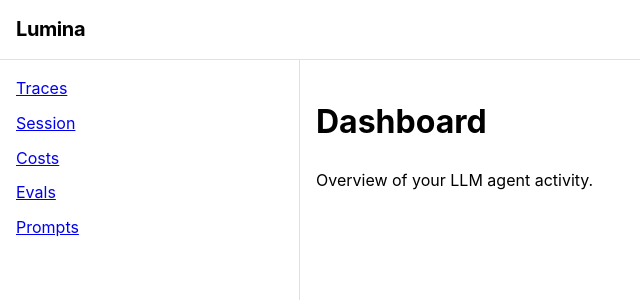
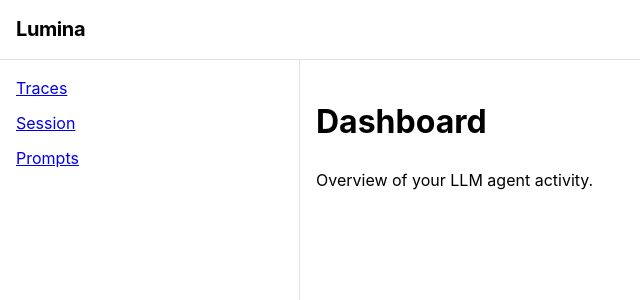
Before and after one commit to BAronHW/Lumina, a React (Vite) app in the folder typescript-projects/front-end/: page / in a window 1280 px wide. Shown: the top 300 px of the page, without its empty margins (0-640 px from the left). Built offline with nearby package versions, Linux system fonts and the light colour scheme.

Commit message:
more stuff

```diff
--- a/typescript-projects/front-end/src/HomePage.tsx
+++ b/typescript-projects/front-end/src/HomePage.tsx
@@ -35,8 +35,6 @@ export default function HomePage() {
             <Navbar links={[
               { href: '/traces', title: 'Traces' },
               { href: '/sessions', title: 'Session' },
-              { href: '/costs', title: 'Costs' },
-              { href: '/evals', title: 'Evals' },
               { href: '/prompts', title: 'Prompts' }
             ]}/>
           </Stack>
--- a/typescript-projects/front-end/src/routeTree.gen.ts
+++ b/typescript-projects/front-end/src/routeTree.gen.ts
@@ -10,8 +10,6 @@
 
 import { Route as rootRouteImport } from './routes/__root'
 import { Route as IndexRouteImport } from './routes/index'
-import { Route as CostsIndexRouteImport } from './routes/costs/index'
-import { Route as EvalsIndexRouteImport } from './routes/evals/index'
 import { Route as PromptsIndexRouteImport } from './routes/prompts/index'
 import { Route as SessionsIndexRouteImport } from './routes/sessions/index'
 import { Route as TracesIndexRouteImport } from './routes/traces/index'
@@ -20,16 +18,6 @@ import { Route as TracesTraceIdRouteImport } from './routes/traces/$traceId'
 const IndexRoute = IndexRouteImport.update({
   id: '/',
   path: '/',
-  getParentRoute: () => rootRouteImport,
-} as any)
-const CostsIndexRoute = CostsIndexRouteImport.update({
-  id: '/costs/',
-  path: '/costs/',
-  getParentRoute: () => rootRouteImport,
-} as any)
-const EvalsIndexRoute = EvalsIndexRouteImport.update({
-  id: '/evals/',
-  path: '/evals/',
   getParentRoute: () => rootRouteImport,
 } as any)
 const PromptsIndexRoute = PromptsIndexRouteImport.update({
@@ -56,8 +44,6 @@ const TracesTraceIdRoute = TracesTraceIdRouteImport.update({
 export interface FileRoutesByFullPath {
   '/': typeof IndexRoute
   '/traces/$traceId': typeof TracesTraceIdRoute
-  '/costs/': typeof CostsIndexRoute
-  '/evals/': typeof EvalsIndexRoute
   '/prompts/': typeof PromptsIndexRoute
   '/sessions/': typeof SessionsIndexRoute
   '/traces/': typeof TracesIndexRoute
@@ -65,8 +51,6 @@ export interface FileRoutesByFullPath {
 export interface FileRoutesByTo {
   '/': typeof IndexRoute
   '/traces/$traceId': typeof TracesTraceIdRoute
-  '/costs': typeof CostsIndexRoute
-  '/evals': typeof EvalsIndexRoute
   '/prompts': typeof PromptsIndexRoute
   '/sessions': typeof SessionsIndexRoute
   '/traces': typeof TracesIndexRoute
@@ -75,37 +59,19 @@ export interface FileRoutesById {
   __root__: typeof rootRouteImport
   '/': typeof IndexRoute
   '/traces/$traceId': typeof TracesTraceIdRoute
-  '/costs/': typeof CostsIndexRoute
-  '/evals/': typeof EvalsIndexRoute
   '/prompts/': typeof PromptsIndexRoute
   '/sessions/': typeof SessionsIndexRoute
   '/traces/': typeof TracesIndexRoute
 }
 export interface FileRouteTypes {
   fileRoutesByFullPath: FileRoutesByFullPath
-  fullPaths:
-    | '/'
-    | '/traces/$traceId'
-    | '/costs/'
-    | '/evals/'
-    | '/prompts/'
-    | '/sessions/'
-    | '/traces/'
+  fullPaths: '/' | '/traces/$traceId' | '/prompts/' | '/sessions/' | '/traces/'
   fileRoutesByTo: FileRoutesByTo
-  to:
-    | '/'
-    | '/traces/$traceId'
-    | '/costs'
-    | '/evals'
-    | '/prompts'
-    | '/sessions'
-    | '/traces'
+  to: '/' | '/traces/$traceId' | '/prompts' | '/sessions' | '/traces'
   id:
     | '__root__'
     | '/'
     | '/traces/$traceId'
-    | '/costs/'
-    | '/evals/'
     | '/prompts/'
     | '/sessions/'
     | '/traces/'
@@ -114,8 +80,6 @@ export interface FileRouteTypes {
 export interface RootRouteChildren {
   IndexRoute: typeof IndexRoute
   TracesTraceIdRoute: typeof TracesTraceIdRoute
-  CostsIndexRoute: typeof CostsIndexRoute
-  EvalsIndexRoute: typeof EvalsIndexRoute
   PromptsIndexRoute: typeof PromptsIndexRoute
   SessionsIndexRoute: typeof SessionsIndexRoute
   TracesIndexRoute: typeof TracesIndexRoute
@@ -128,20 +92,6 @@ declare module '@tanstack/react-router' {
       path: '/'
       fullPath: '/'
       preLoaderRoute: typeof IndexRouteImport
-      parentRoute: typeof rootRouteImport
-    }
-    '/costs/': {
-      id: '/costs/'
-      path: '/costs'
-      fullPath: '/costs/'
-      preLoaderRoute: typeof CostsIndexRouteImport
-      parentRoute: typeof rootRouteImport
-    }
-    '/evals/': {
-      id: '/evals/'
-      path: '/evals'
-      fullPath: '/evals/'
-      preLoaderRoute: typeof EvalsIndexRouteImport
       parentRoute: typeof rootRouteImport
     }
     '/prompts/': {
@@ -178,8 +128,6 @@ declare module '@tanstack/react-router' {
 const rootRouteChildren: RootRouteChildren = {
   IndexRoute: IndexRoute,
   TracesTraceIdRoute: TracesTraceIdRoute,
-  CostsIndexRoute: CostsIndexRoute,
-  EvalsIndexRoute: EvalsIndexRoute,
   PromptsIndexRoute: PromptsIndexRoute,
   SessionsIndexRoute: SessionsIndexRoute,
   TracesIndexRoute: TracesIndexRoute,
--- a/typescript-projects/front-end/src/routes/costs/index.tsx
+++ /dev/null
@@ -1,42 +0,0 @@
-import { createFileRoute } from '@tanstack/react-router'
-import { Center, Container, Loader, Stack, Text, Title } from '@mantine/core'
-import { useCosts, useExpensiveTraces, type ExpensiveTrace } from '../../api/costs'
-import { GenericTable, type ColumnDef } from '../../components/tables/GenericTable'
-
-export const Route = createFileRoute('/costs/')({
-  component: CostsPage,
-})
-
-const expensiveTraceColumns: ColumnDef<ExpensiveTrace>[] = [
-  { header: 'Name', accessor: (row) => row.name },
-  { header: 'Agent', accessor: (row) => row.agentId },
-  { header: 'Cost', accessor: (row) => `$${row.totalCostUsd.toFixed(4)}` },
-  { header: 'Started', accessor: (row) => new Date(row.startedAt).toLocaleString() },
-]
-
-function CostsPage() {
-  const { isPending, error, data: costs } = useCosts()
-  const { data: expensiveTraces } = useExpensiveTraces()
-
-  return (
-    <Container size="xl">
-      { isPending
-        ? <Center h="50vh"><Loader /></Center>
-        : error
-        ? <Center h="50vh"><Text c="red">Failed to load costs: {error.message}</Text></Center>
-        : <><h1>Costs</h1>
-          <Stack gap="md">
-            <Text size="xl" fw={700}>Total Spend: ${costs?.totalCost?.toFixed(2) ?? '0.00'}</Text>
-            <Title order={3}>Most Expensive Traces</Title>
-            <Stack align="center">
-              <GenericTable<ExpensiveTrace>
-                columns={expensiveTraceColumns}
-                rows={expensiveTraces ?? []}
-                getRowKey={(row) => row.id}
-              />
-            </Stack>
-          </Stack>
-        </> }
-    </Container>
-  )
-}
--- a/typescript-projects/front-end/src/routes/evals/index.tsx
+++ /dev/null
@@ -1,36 +0,0 @@
-import { createFileRoute } from '@tanstack/react-router'
-import { Center, Container, Loader, Stack, Text } from '@mantine/core'
-import { useEvalRuns, type EvalRun } from '../../api/evals'
-import { GenericTable, type ColumnDef } from '../../components/tables/GenericTable'
-
-export const Route = createFileRoute('/evals/')({
-  component: EvalsPage,
-})
-
-const columns: ColumnDef<EvalRun>[] = [
-  { header: 'Name', accessor: (row) => row.evalName },
-  { header: 'Scorer', accessor: (row) => row.scorerType },
-  { header: 'Created', accessor: (row) => new Date(row.createdAt).toLocaleString() },
-]
-
-function EvalsPage() {
-  const { isPending, error, data } = useEvalRuns()
-
-  return (
-    <Container size="xl">
-      { isPending
-        ? <Center h="50vh"><Loader /></Center>
-        : error
-        ? <Center h="50vh"><Text c="red">Failed to load eval runs: {error.message}</Text></Center>
-        : <><h1>Evals</h1>
-          <Stack align="center" gap="md">
-            <GenericTable<EvalRun>
-              columns={columns}
-              rows={data ?? []}
-              getRowKey={(row) => row.id}
-            />
-          </Stack>
-        </> }
-    </Container>
-  )
-}
--- a/typescript-projects/front-end/src/routes/traces/index.tsx
+++ b/typescript-projects/front-end/src/routes/traces/index.tsx
@@ -1,6 +1,5 @@
 import { createFileRoute, useNavigate } from '@tanstack/react-router'
-import { Center, Container, Group, Loader, Pagination, Select, Stack, Text } from '@mantine/core'
-import { DatePickerInput } from '@mantine/dates'
+import { Center, Container, Group, Loader, Pagination, Select, Stack, Text, TextInput } from '@mantine/core'
 import { useTraces } from '../../api/traces'
 import { GenericTable, type ColumnDef } from '../../components/tables/GenericTable'
 import type { Trace } from '@lumina/sdk'
@@ -27,16 +26,16 @@ const PAGE_SIZE = 25;
 function TracesPage() {
   const [page, setPage] = useState(1);
   const [status, setStatus] = useState<string | null>(null);
-  const [from, setFrom] = useState<Date | null>(null);
-  const [to, setTo] = useState<Date | null>(null);
+  const [from, setFrom] = useState('');
+  const [to, setTo] = useState('');
   const navigate = useNavigate();
 
   const { isPending, error, data } = useTraces({
     page,
     pageSize: PAGE_SIZE,
     status: status ?? undefined,
-    from: from?.toISOString(),
-    to: to ? new Date(to.getFullYear(), to.getMonth(), to.getDate(), 23, 59, 59).toISOString() : undefined,
+    from: from ? new Date(from).toISOString() : undefined,
+    to: to ? new Date(to + 'T23:59:59').toISOString() : undefined,
   })
 
   const handleFilterChange = () => setPage(1);
@@ -60,18 +59,18 @@ function TracesPage() {
               clearable
               w={120}
             />
-            <DatePickerInput
+            <TextInput
+              type="date"
               placeholder="From"
               value={from}
-              onChange={(v) => { setFrom(v); handleFilterChange(); }}
-              clearable
+              onChange={(e) => { setFrom(e.currentTarget.value); handleFilterChange(); }}
               w={160}
             />
-            <DatePickerInput
+            <TextInput
+              type="date"
               placeholder="To"
               value={to}
-              onChange={(v) => { setTo(v); handleFilterChange(); }}
-              clearable
+              onChange={(e) => { setTo(e.currentTarget.value); handleFilterChange(); }}
               w={160}
             />
           </Group>
```
